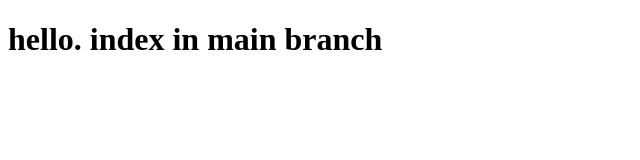
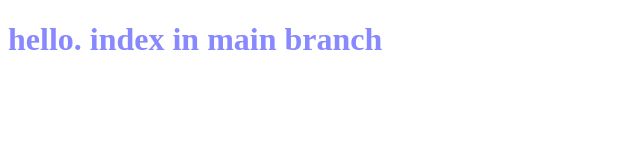
Before and after one commit to R-EMA/coursera-test.github.io, a plain HTML site: page index.html in a window 1280 px wide. Shown: the whole page, without its empty margins (0-640 px from the left). Drawn offline with Linux system fonts and the light colour scheme.

Commit message:
linked web.css and index.html

```diff
--- a/index.html
+++ b/index.html
@@ -2,6 +2,7 @@
 <html>
 <head>
 	<title>hello</title>
+    <link href="web.css" type="text/css" rel="stylesheet"/>
 </head>
 <body>
 	<h1>hello. index in main branch</h1>
```
